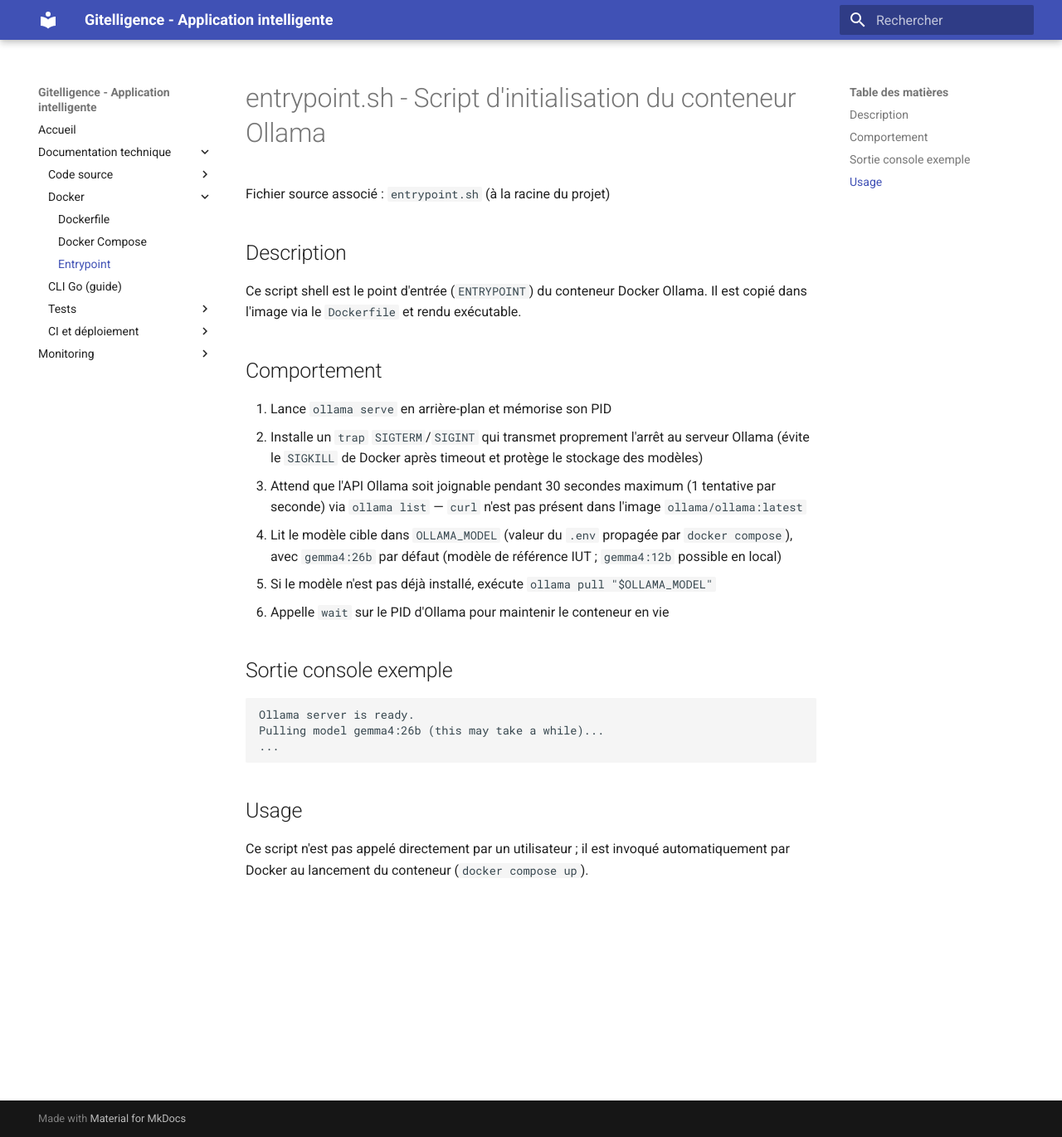
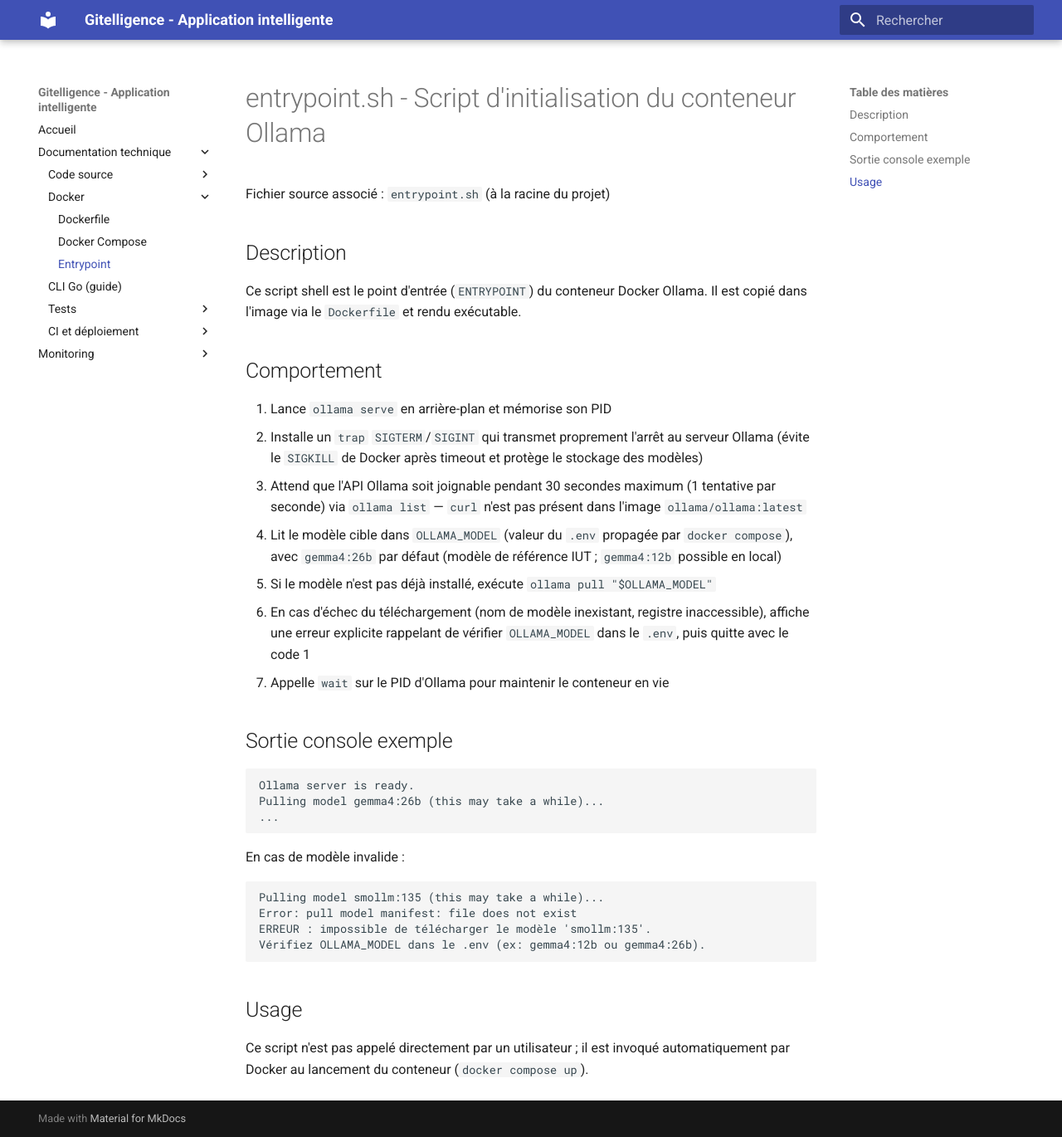
Before and after one commit to HembertD/SAE_sujet_8_application_intelligente, an MkDocs documentation site: the page built from docs/doc_src_files/entrypoint.md, in a window 1280 px wide and 1370 px high. Shown: the whole window at 83% size. Built offline with MkDocs 1.6.1 and Material for MkDocs 9.7.7, drawn with Linux system fonts in a browser that asks for light colours.

Commit message:
docs: documente les erreurs de démarrage du conteneur Ollama
- décrit l'avertissement LLM Docker activé / conteneur arrêté et la vérification post-démarrage\n- documente le message d'erreur entrypoint lorsque OLLAMA_MODEL est inexistant\n- ajoute un exemple de diagnostic avec smollm:135 et les modèles valides

````diff
--- a/docs/doc_src_files/entrypoint.md
+++ b/docs/doc_src_files/entrypoint.md
@@ -13,7 +13,8 @@
 3. Attend que l'API Ollama soit joignable pendant 30 secondes maximum (1 tentative par seconde) via `ollama list` — `curl` n'est pas présent dans l'image `ollama/ollama:latest`
 4. Lit le modèle cible dans `OLLAMA_MODEL` (valeur du `.env` propagée par `docker compose`), avec `gemma4:26b` par défaut (modèle de référence IUT ; `gemma4:12b` possible en local)
 5. Si le modèle n'est pas déjà installé, exécute `ollama pull "$OLLAMA_MODEL"`
-6. Appelle `wait` sur le PID d'Ollama pour maintenir le conteneur en vie
+6. En cas d'échec du téléchargement (nom de modèle inexistant, registre inaccessible), affiche une erreur explicite rappelant de vérifier `OLLAMA_MODEL` dans le `.env`, puis quitte avec le code 1
+7. Appelle `wait` sur le PID d'Ollama pour maintenir le conteneur en vie
 
 ## Sortie console exemple
 
@@ -23,6 +24,15 @@
 ...
 ```
 
+En cas de modèle invalide :
+
+```
+Pulling model smollm:135 (this may take a while)...
+Error: pull model manifest: file does not exist
+ERREUR : impossible de télécharger le modèle 'smollm:135'.
+Vérifiez OLLAMA_MODEL dans le .env (ex: gemma4:12b ou gemma4:26b).
+```
+
 ## Usage
 
 Ce script n'est pas appelé directement par un utilisateur ; il est invoqué automatiquement par Docker au lancement du conteneur (`docker compose up`).
````
Also changed, not shown: README.md (+2 -0 lines), docs/doc_src_files/cli/bridge/python_client.md (+1 -1 lines), docs/doc_src_files/cli/views/config_view.md (+2 -1 lines), 1 other file.
